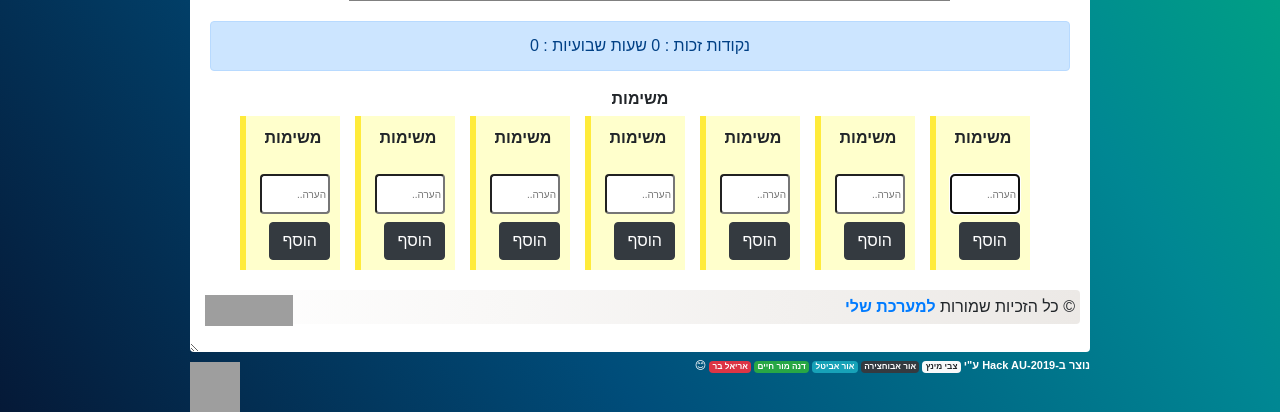
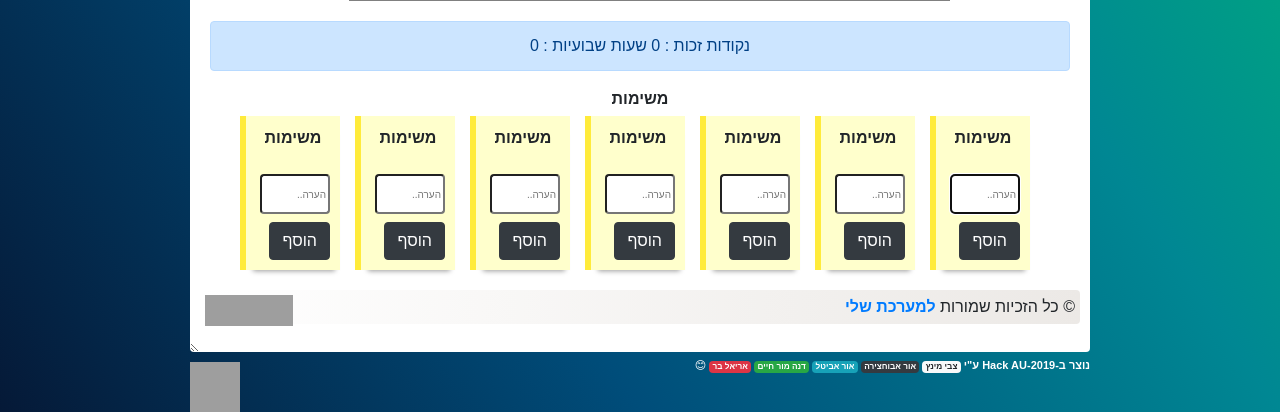
Before and after one commit to ZviMints/Hack-AU-2019, a Flask app: template templates/main.html in a window 1280 px wide. Shown: the part 1503-1915 px from the top of the page. Run offline with Flask 2, Linux system fonts and the light colour scheme; the template is opened without the code that fills it, so the values that code supplies are empty; some libraries are stand-ins or nearby versions; grey boxes are pictures that could not be loaded.

Commit message:
Added shadow for boxes

```diff
--- a/static/styles/calendar.css
+++ b/static/styles/calendar.css
@@ -46,6 +46,9 @@ font-weight: bold;
   text-align: center;
   background-color: #ffffcc;
   border-left: 6px solid #ffeb3b;
+  -webkit-box-shadow: 4px 10px 5px -9px rgba(0,0,0,0.4);
+  -moz-box-shadow: 4px 10px 5px -9px rgba(0,0,0,0.4);
+  box-shadow: 4px 10px 5px -9px rgba(0,0,0,0.4);
 }
 .row {
   margin-right: 30px;
```
